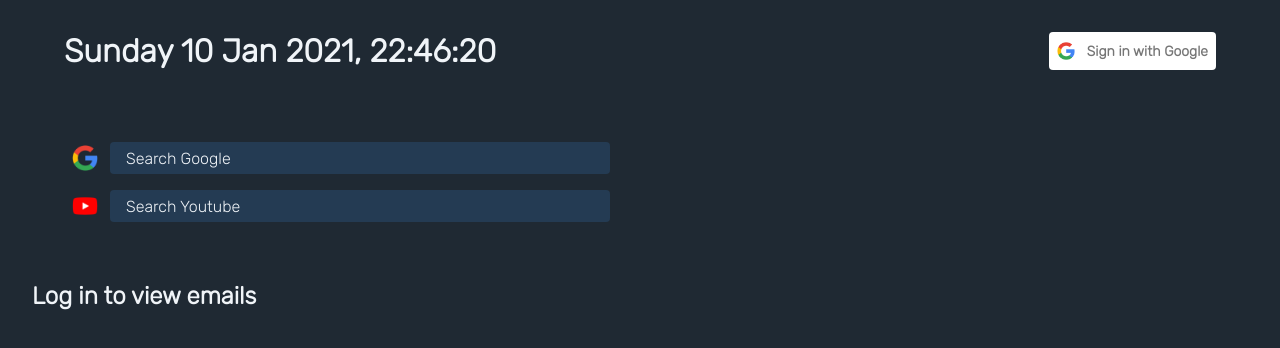
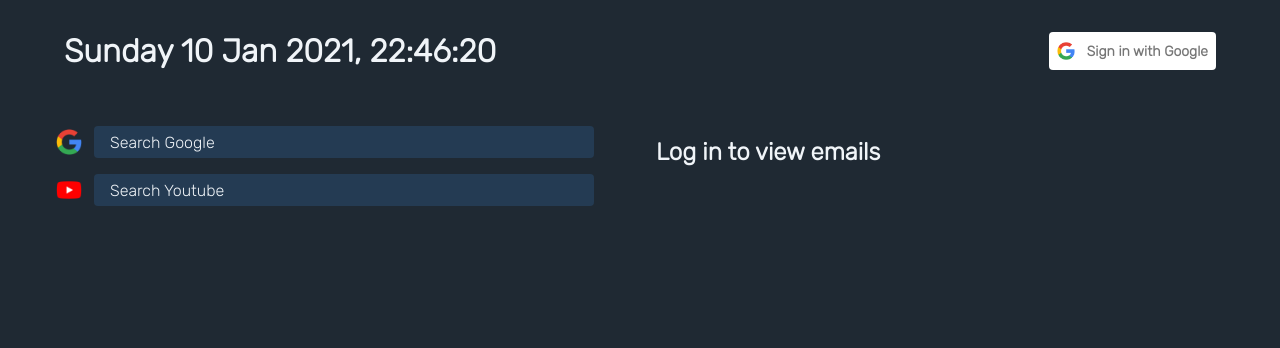
Before and after one commit to j-blackmore/ultimate-homepage, a React app: page / in a window 1280 px wide. Shown: the top 348 px of the page. Built offline with nearby package versions, Linux system fonts and the light colour scheme.

Commit message:
feat: Change page layout to use columns

```diff
--- a/src/components/App/App.jsx
+++ b/src/components/App/App.jsx
@@ -1,9 +1,10 @@
 import {useState} from 'react';
 import {authCredentials} from '../../credentials';
-import Gmail from '../Gmail/Gmail';
 
 import Header from '../Header/Header';
+import Column from '../Layout/Column';
 import SearchBars from '../SearchBars/SearchBars';
+import Gmail from '../Gmail/Gmail';
 
 const App = () => {
   const [authUser, setAuthUser] = useState(undefined);
@@ -11,8 +12,12 @@ const App = () => {
   return (
     <div className="ultimate-homepage">
       <Header onSignIn={setAuthUser} credentials={authCredentials} />
-      <SearchBars />
-      <Gmail authUser={authUser} />
+      <Column>
+        <SearchBars />
+      </Column>
+      <Column>
+        <Gmail authUser={authUser} />
+      </Column>
     </div>
   );
 };
--- a/src/components/App/_app.scss
+++ b/src/components/App/_app.scss
@@ -6,4 +6,7 @@
   width: 100%;
   height: 100%;
   padding: 0 2rem;
+  display: flex;
+  flex-flow: wrap;
+  align-content: flex-start;
 }
--- a/src/components/Header/_header.scss
+++ b/src/components/Header/_header.scss
@@ -1,6 +1,8 @@
 .header {
   padding: 2rem;
   display: flex;
+  width: 100%;
+  height: fit-content;
   justify-content: space-between;
   .current-time {
     margin: 0;
--- /dev/null
+++ b/src/components/Layout/Column.jsx
@@ -0,0 +1,5 @@
+const Column = ({children}) => {
+  return <div className="column">{children}</div>;
+};
+
+export default Column;
--- a/src/components/SearchBars/_search-bars.scss
+++ b/src/components/SearchBars/_search-bars.scss
@@ -4,8 +4,6 @@
   width: 100%;
   display: flex;
   flex-direction: column;
-
-  padding: 2rem;
 }
 
 .search-bar {
@@ -15,7 +13,7 @@
   align-items: center;
 
   input {
-    min-width: 500px;
+    width: 500px;
     height: 2rem;
     font-size: 1rem;
     padding: 0 1rem;
--- /dev/null
+++ b/src/scss/_layout.scss
@@ -0,0 +1,6 @@
+.column {
+  display: flex;
+  flex-grow: 1;
+  flex-basis: 0;
+  padding: 1rem;
+}
--- a/src/styles.scss
+++ b/src/styles.scss
@@ -1,2 +1,3 @@
 @use 'scss/globals';
+@use 'scss/layout';
 @use 'scss/components';
```
Also changed, not shown: 1 other file (tests, documents, lock files or other folders).
